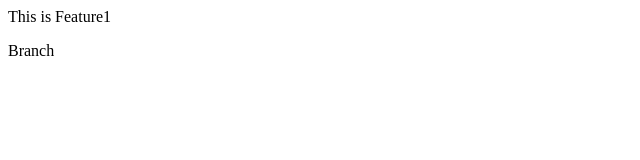
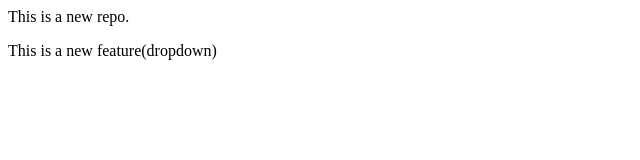
Before and after one commit to ravibaraiya0106/localrepo, a plain HTML site: page index.html in a window 1280 px wide. Shown: the whole page, without its empty margins (0-640 px from the left). Drawn offline with Linux system fonts and the light colour scheme.

```diff
--- a/index.html
+++ b/index.html
@@ -1,2 +1,2 @@
-<p>This is Feature1</p>
-<p>Branch</p>
+<p>This is a new repo.</p>
+<p>This is a new feature(dropdown)</p>
```
